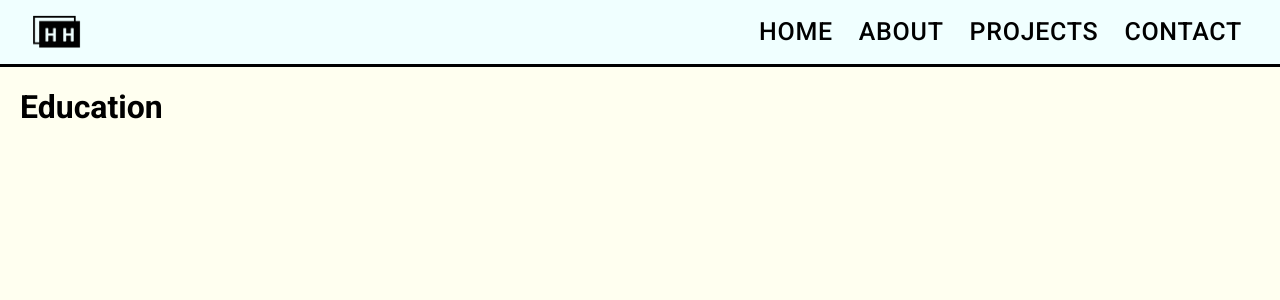
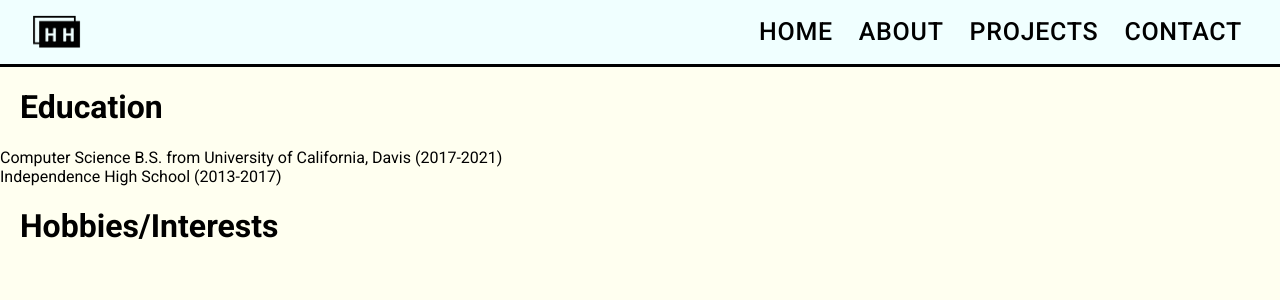
Before and after one commit to haostonh/portfolio, a React (Create React App) app in the folder client/: page /portfolio/about in a window 1280 px wide. Shown: the top 300 px of the page. Built offline with nearby package versions, Linux system fonts and the light colour scheme.

Commit message:
adding hobbies/interest section

```diff
--- a/client/src/pages/About.jsx
+++ b/client/src/pages/About.jsx
@@ -9,6 +9,9 @@ const About = () => {
       <PortfolioHelmet/>
       <NavBar/>
       <h1 className='aboutHeaderTitle'>Education</h1>
+      <div>Computer Science B.S. from University of California, Davis (2017-2021)</div>
+      <div>Independence High School (2013-2017)</div>
+      <h1 className='aboutHeaderTitle'>Hobbies/Interests</h1>
     </div>
   );
 };
--- a/client/src/pagesCSS/About.sass
+++ b/client/src/pagesCSS/About.sass
@@ -1,3 +1,4 @@
+$margin-large: 40px
 $margin-medium: 20px
 
 .aboutHeaderTitle
```
Also changed, not shown: 1 other file (tests, documents, lock files or other folders).
